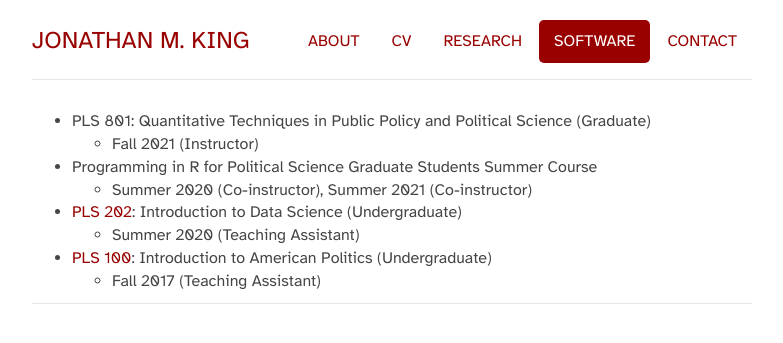
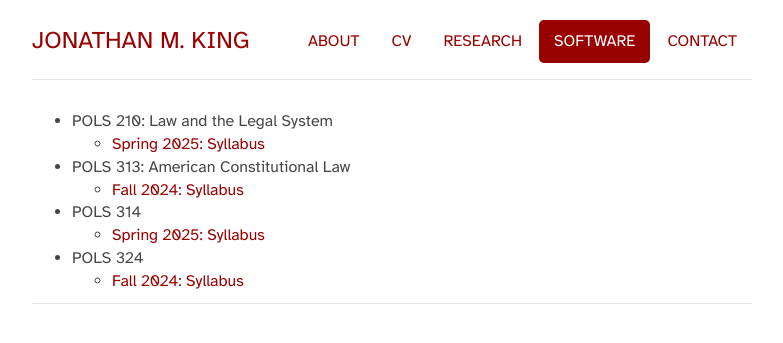
Before and after one commit to matthewtcota/matthewtcota.github.io, a Jekyll site: the page built from teaching/index.html, in a window 1280 px wide. Shown: the top 343 px of the page, without its empty margins (248-1031 px from the left). Built offline with Jekyll 4.4.1, drawn with Linux system fonts in a browser that asks for light colours.

Commit message:
Update index.html

```diff
--- a/teaching/index.html
+++ b/teaching/index.html
@@ -6,7 +6,7 @@ projects: passive
 notes: passive
 teaching: active
 contact: passive
-description: Teaching | Caleb Lucas, PhD candidate in the Department of Political Science at Michigan State University (MSU). Caleb researches terrorism and civil war.
+description: Jonathan M. King
 ---
 <div class="teaching">
 
@@ -15,24 +15,25 @@ description: Teaching | Caleb Lucas, PhD candidate in the Department of Politica
 	</div>
 
 <ul>
-  <li>PLS 801: Quantitative Techniques in Public Policy and Political Science (Graduate)
+  <li>POLS 210: Law and the Legal System
     <ul>
-      <li>Fall 2021 (Instructor)</li>
+      <li><a href="ADDFILE.pdf" target="_blank" title="POLS 210">Spring 2025: Syllabus</a>
     </ul>
   </li>
-  <li>Programming in R for Political Science Graduate Students Summer Course
+    <li>POLS 313: American Constitutional Law
     <ul>
-      <li>Summer 2020 (Co-instructor), Summer 2021 (Co-instructor)</li>
+      <li><a href="ADDFILE.pdf" target="_blank" title="POLS 313">Fall 2024: Syllabus</a>
     </ul>
   </li>
-  <li><a href="/files/PLS202_Data_Analysis_Syllabus.pdf" target="_blank" title="PLS202">PLS 202</a>: Introduction to Data Science (Undergraduate)
+    <li>POLS 314
     <ul>
-      <li>Summer 2020 (Teaching Assistant)</li>
+      <li><a href="ADDFILE.pdf" target="_blank" title="POLS 314">Spring 2025: Syllabus</a>
     </ul>
   </li>
-  <li><a href="/files/PLS100_American_Politics_Syllabus.pdf" target="_blank" title="PLS100">PLS 100</a>: Introduction to American Politics (Undergraduate)
+    </li>
+    <li>POLS 324
     <ul>
-      <li>Fall 2017 (Teaching Assistant)</li>
+      <li><a href="ADDFILE.pdf" target="_blank" title="POLS 324">Fall 2024: Syllabus</a>
     </ul>
   </li>
 </ul>
```
